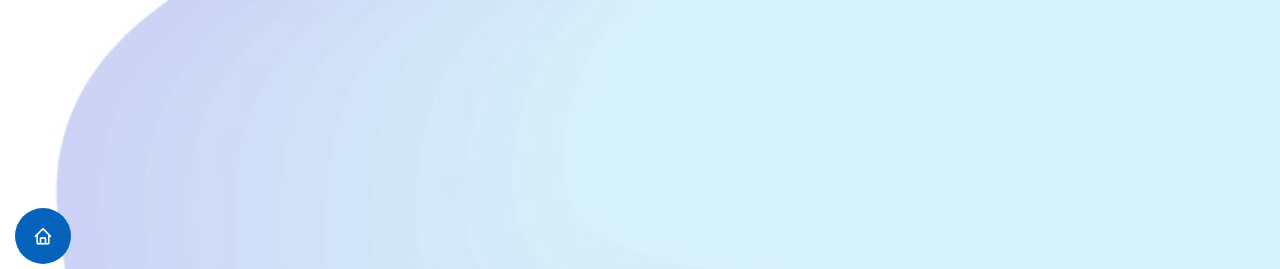
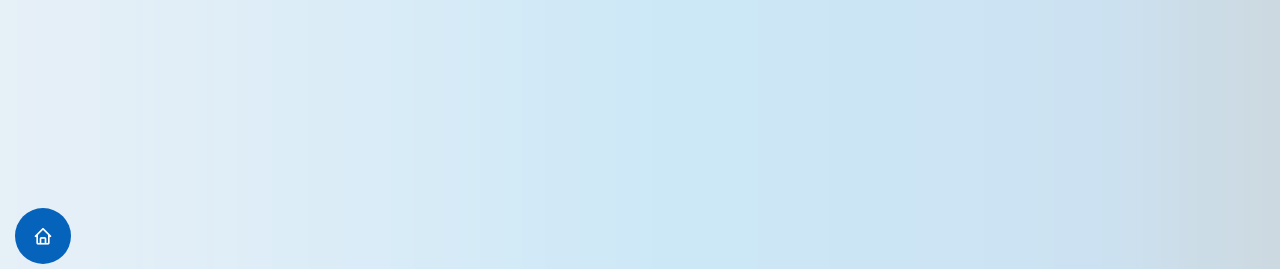
Before and after one commit to more2live4/portfolio, a plain HTML site: page index.html in a window 1280 px wide. Shown: the top 269 px of the page. Drawn offline with nearby package versions, Linux system fonts and the light colour scheme.

Commit message:
gradient test

```diff
--- a/assets/css/style.css
+++ b/assets/css/style.css
@@ -262,7 +262,7 @@ h1, h2, h3, h4, h5, h6 {
 #hero {
   width: 100%;
   height: 100vh;
-  background: url("../img/blue-blob-bg2-01.jpg") top right no-repeat;
+  background: url("../img/blue-gradient.jpg") top right no-repeat;
   background-size: cover;
   position: relative;
 }
```
Also changed, not shown: assets/img/blue-gradient.jpg (added).
